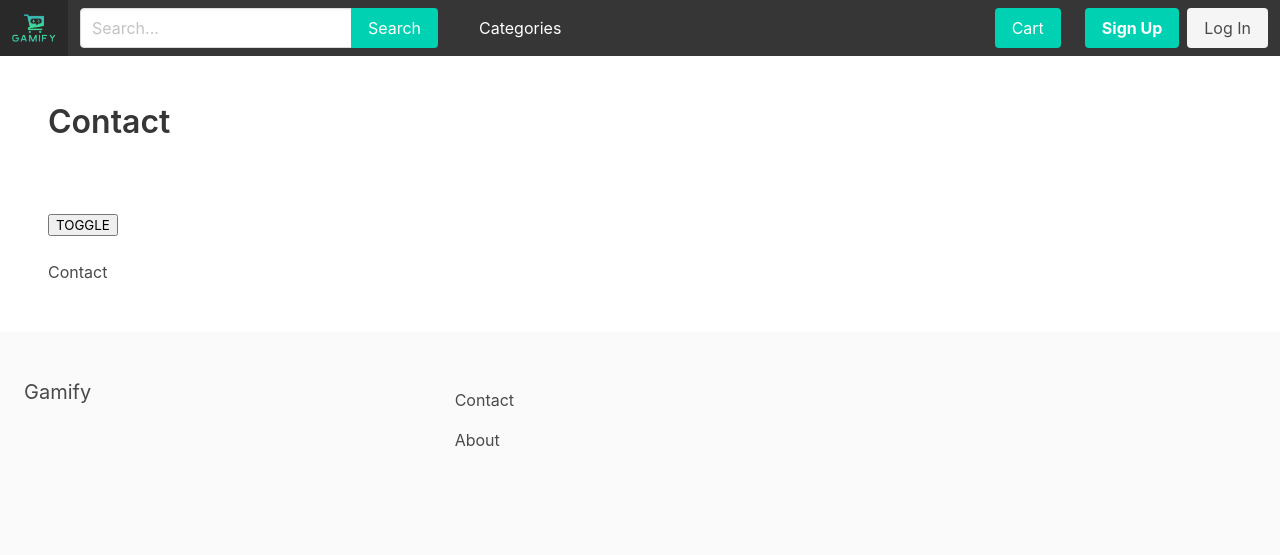
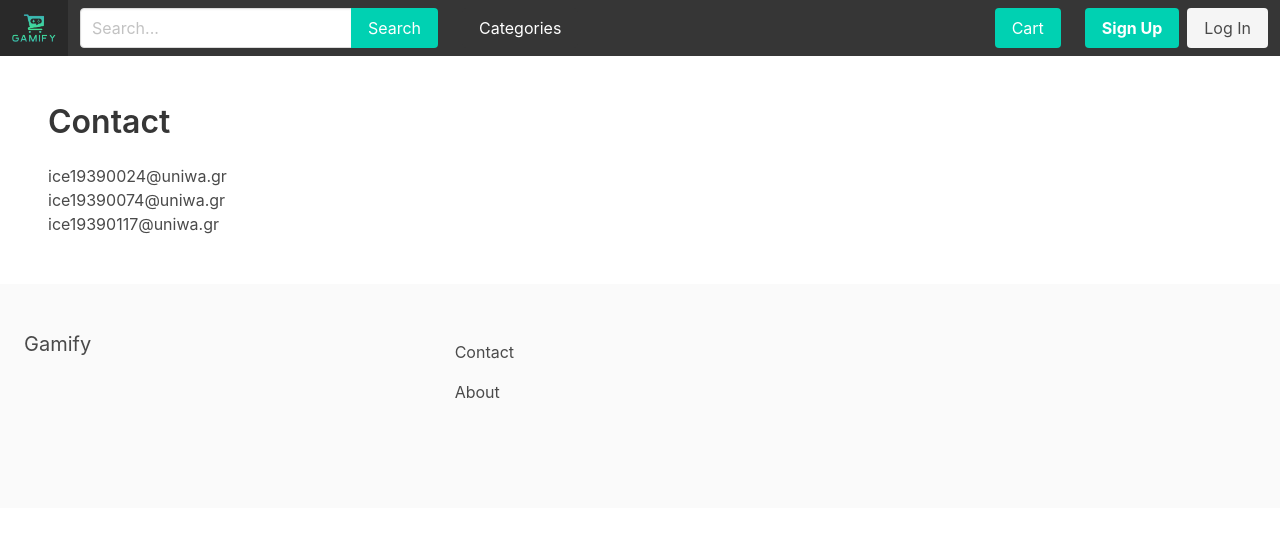
Before and after one commit to nkalofonos/Gamify, a Django app: template gamifyvenv/gamify/apps/core/templates/contact.html in a window 1280 px wide. Shown: the top 555 px of the page. Run offline with Django 3.2, Linux system fonts and the light colour scheme; the template is opened without the code that fills it, so the values that code supplies are empty; some libraries are stand-ins or nearby versions.

Commit message:
Contact - About

```diff
--- a/gamifyvenv/gamify/apps/core/templates/contact.html
+++ b/gamifyvenv/gamify/apps/core/templates/contact.html
@@ -2,33 +2,12 @@
 {% block title %}Contact | {% endblock %}
 
 {% block content %}
-    <div id="contact">
-        <h1 class="title">Contact</h1>
-        <transition name="fade">
-            <p v-if="showP">CONTACT STUFF</p>
-        </transition>
-        <BR><BR>
-        <button @click="showP = !showP" >TOGGLE</button>
-        <BR><BR>
-        Contact
-    </div>
-{% endblock %}
+    <h1 class="title">Contact</h1>
 
-
-
-{% block scripts %}
-
-<script>
-    var contact = new Vue({
-        el: '#contact',
-        delimiters: ['[[', ']]'],
-        //store: store,
-        data () {
-            return {
-                showP: false
-            }
-        },
-    });
-</script>
+    <p>
+        ice19390024@uniwa.gr <br>
+        ice19390074@uniwa.gr <br>
+        ice19390117@uniwa.gr
+    </p>
 
 {% endblock %}
```
Also changed, not shown: gamifyvenv/gamify/apps/core/templates/about.html (+5 -2 lines), gamifyvenv/gamify/db.sqlite3.
